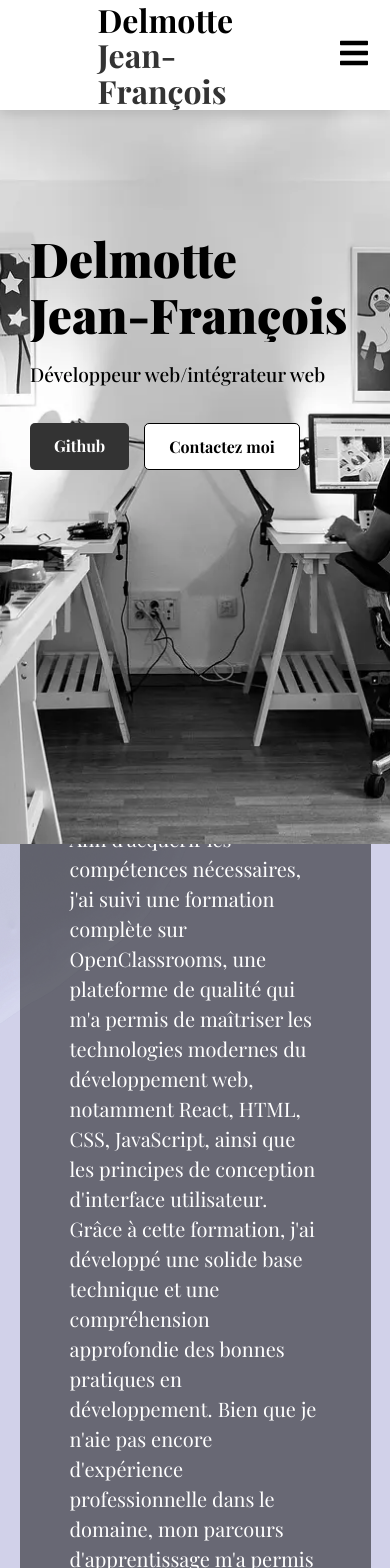
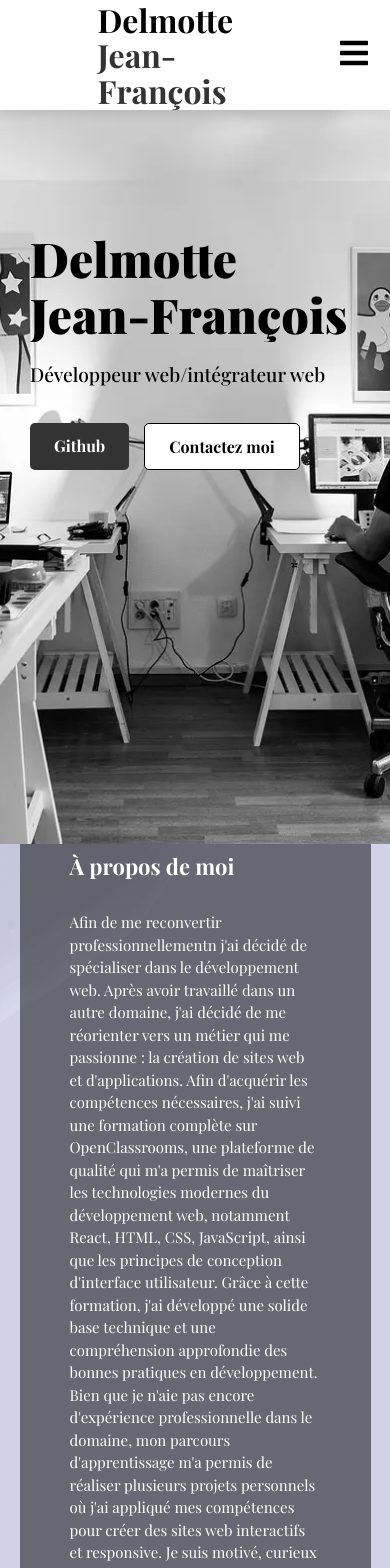
Before and after one commit to jeff397/portfolio, a React (Vite) app in the folder portfolio/: page / in a window 390 px wide. Shown: the top 1568 px of the page. Built offline with nearby package versions, Linux system fonts and the light colour scheme; a web font is replaced by a local one.

Commit message:
ajout de media quieries

```diff
--- a/portfolio/src/components/About/about.css
+++ b/portfolio/src/components/About/about.css
@@ -37,3 +37,12 @@
   font-size: 20px;
   line-height: 1.5;
 }
+
+@media screen and (max-width: 1200px) {
+  .about-content h3 {
+    font-size: 22px;
+  }
+  .about-content p {
+    font-size: 15px;
+  }
+}
```
